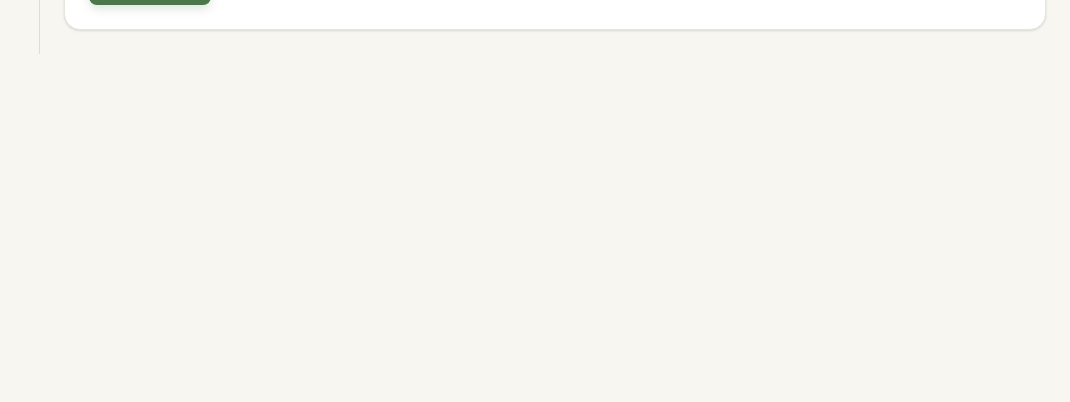
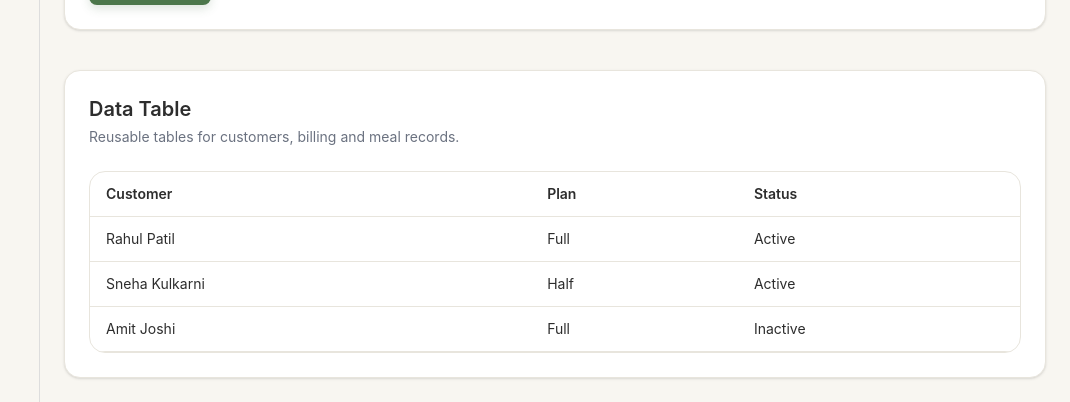
Before and after one commit to saurabhdixit03/smart-mess, a React (Vite) app in the folder client/: page /owner in a window 1280 px wide. Shown: the part 2718-3120 px from the top of the page, without its empty margins (210-1280 px from the left). Before the commit the page ends 2772 px from the top, so only its background shows below. Built offline with nearby package versions, Linux system fonts and the light colour scheme.

Commit message:
feat(design-system): add reusable DataTable component

```diff
--- /dev/null
+++ b/client/src/components/common/ui/Table/DataTable.tsx
@@ -0,0 +1,62 @@
+import clsx from "clsx";
+
+type Column<T> = {
+  key: keyof T;
+  header: string;
+};
+
+type DataTableProps<T> = {
+  columns: Column<T>[];
+  data: T[];
+  className?: string;
+};
+
+export default function DataTable<T extends Record<string, unknown>>({
+  columns,
+  data,
+  className,
+}: DataTableProps<T>) {
+  return (
+    <div
+      className={clsx(
+        "overflow-hidden rounded-2xl border border-[var(--color-border)]",
+        className
+      )}
+    >
+      <table className="min-w-full border-collapse">
+
+        <thead className="bg-[var(--color-surface-muted)]">
+          <tr>
+            {columns.map((column) => (
+              <th
+                key={String(column.key)}
+                className="border-b border-[var(--color-border)] px-4 py-3 text-left text-sm font-semibold text-[var(--color-text)]"
+              >
+                {column.header}
+              </th>
+            ))}
+          </tr>
+        </thead>
+
+        <tbody>
+          {data.map((row, index) => (
+            <tr
+              key={index}
+              className="transition-colors hover:bg-[var(--color-surface-hover)]"
+            >
+              {columns.map((column) => (
+                <td
+                  key={String(column.key)}
+                  className="border-b border-[var(--color-border)] px-4 py-3 text-sm text-[var(--color-text)]"
+                >
+                  {String(row[column.key])}
+                </td>
+              ))}
+            </tr>
+          ))}
+        </tbody>
+
+      </table>
+    </div>
+  );
+}
--- /dev/null
+++ b/client/src/components/common/ui/Table/index.ts
@@ -0,0 +1 @@
+export { default } from "./DataTable";
--- a/client/src/components/common/ui/index.ts
+++ b/client/src/components/common/ui/index.ts
@@ -6,3 +6,4 @@ export { default as Label } from "./Label";
 export { default as Select } from "./Select";
 export { default as Badge } from "./Badge";
 export { default as Modal } from "./Modal";
+export { default as DataTable } from "./Table";
--- a/client/src/pages/DesignSystemPage.tsx
+++ b/client/src/pages/DesignSystemPage.tsx
@@ -1,9 +1,10 @@
 import { useState } from "react";
 
 import {
+  Badge,
   Button,
-Badge,
   Card,
+  DataTable,
   Input,
   Label,
   Modal,
@@ -11,12 +12,36 @@ Select,
   Textarea,
 } from "@/components/common/ui";
 
-
 import SectionTitle from "@/components/common/SectionTitle";
 
 export default function DesignSystemPage() {
 
   const [isModalOpen, setIsModalOpen] = useState(false);
+
+  const customerColumns = [
+  { key: "name", header: "Customer" },
+  { key: "plan", header: "Plan" },
+  { key: "status", header: "Status" },
+] as const;
+
+const customerData = [
+  {
+    name: "Rahul Patil",
+    plan: "Full",
+    status: "Active",
+  },
+  {
+    name: "Sneha Kulkarni",
+    plan: "Half",
+    status: "Active",
+  },
+  {
+    name: "Amit Joshi",
+    plan: "Full",
+    status: "Inactive",
+  },
+];
+
   return (
     <div className="mx-auto max-w-7xl space-y-10">
       <div className="space-y-2">
@@ -414,6 +439,22 @@ export default function DesignSystemPage() {
 
 </section>
 
+
+    <section className="space-y-6 rounded-2xl border border-[var(--color-border)] bg-[var(--color-surface)] p-6 shadow-sm">
+
+  <SectionTitle
+    title="Data Table"
+    description="Reusable tables for customers, billing and meal records."
+  />
+
+  <DataTable
+    columns={customerColumns}
+    data={customerData}
+  />
+
+</section>
+
+
     </div>
   );
 }
```
Lines whose indentation alone changed are shown as unchanged.
